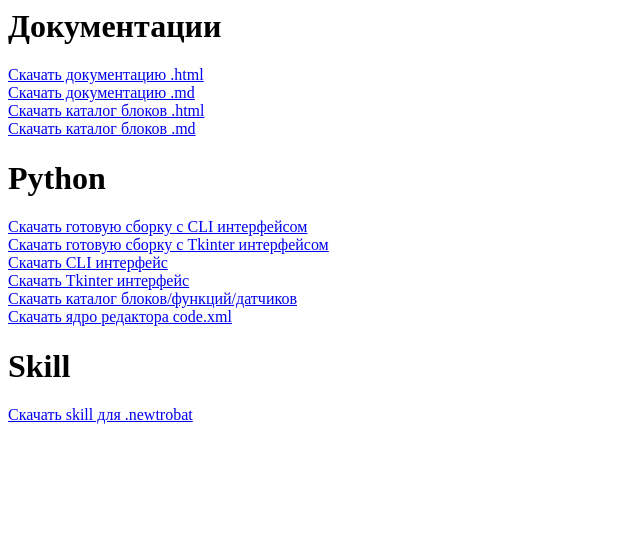
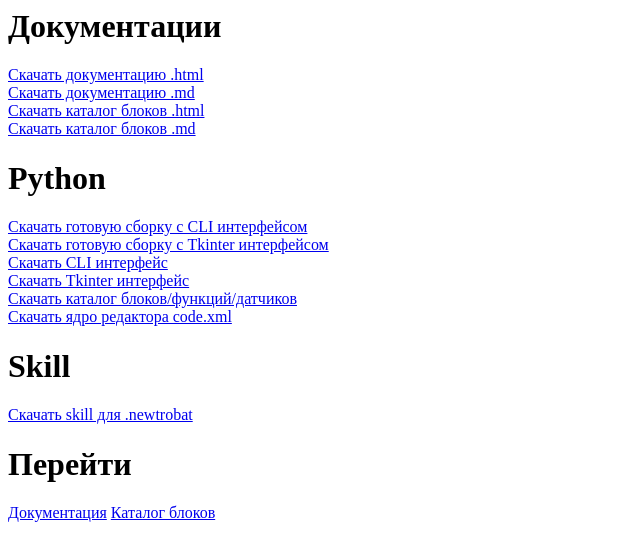
Before and after one commit to Tomar753o/newtrobat, a plain HTML site: page index.html in a window 1280 px wide. Shown: the whole page, without its empty margins (0-640 px from the left). Drawn offline with Linux system fonts and the light colour scheme.

Commit message:
Add documentation and block catalog links
Added new headings and links for documentation and block catalog.

```diff
--- a/index.html
+++ b/index.html
@@ -16,5 +16,8 @@
     <a href="/python/newtrobat_core.py" download="newtrobat_core.py">Скачать ядро редактора code.xml</a>
     <h1>Skill</h1>
     <a href="/newtrobat-editor.skill" download="newtrobat-editor.skill">Скачать skill для .newtrobat</a>
+    <h1>Перейти</h1>
+    <a href="/spec/index.html">Документация</a>
+    <a href="/blocks/index.html">Каталог блоков</a>
   </head>
 </html>
```
